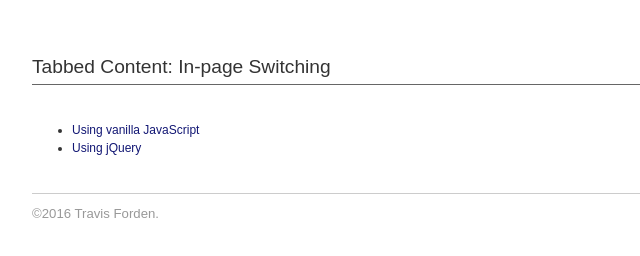
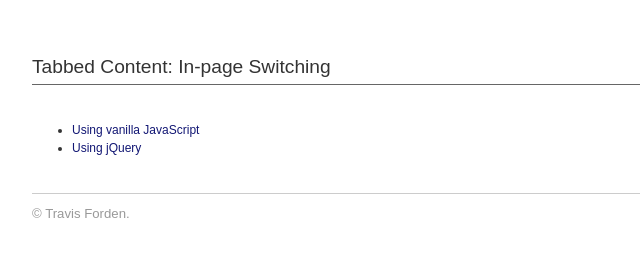
Before and after one commit to treevis/tabber, a plain HTML site: page index.html in a window 1280 px wide. Shown: the full height of the page, 128-768 px from the left. Drawn offline with Linux system fonts and the light colour scheme.

Commit message:
update copyright

```diff
--- a/index.html
+++ b/index.html
@@ -19,7 +19,7 @@
 	</main>
 
 	<footer>
-		<p>&copy;2016 Travis Forden.</p>
+		<p>&copy; Travis Forden.</p>
 	</footer>
 </body>
 </html>
```
Also changed, not shown: jquery/index.html (+1 -1 lines), vanillajs/index.html (+1 -1 lines).
